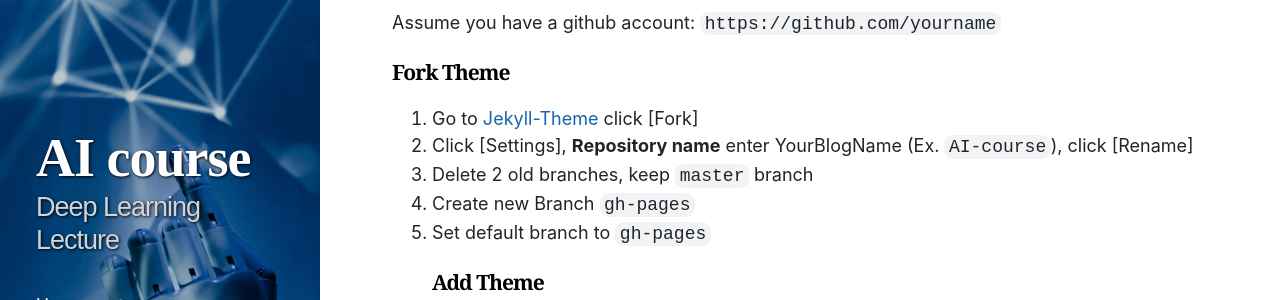
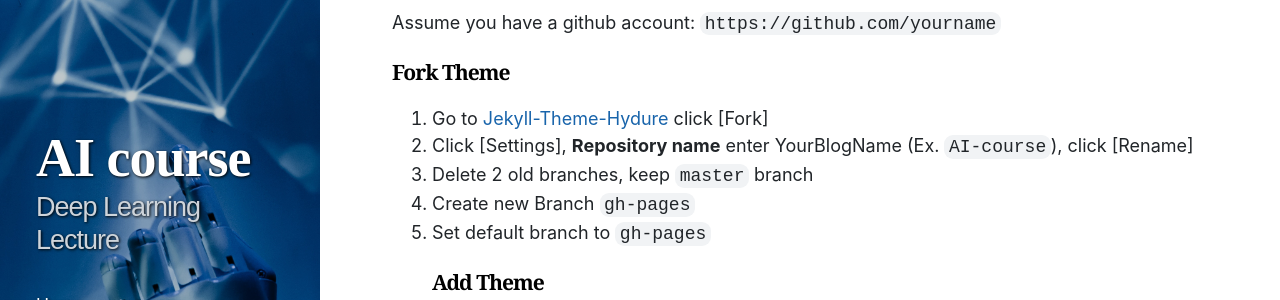
Before and after one commit to zivong/jekyll-theme-hydure, a Jekyll site: the page built from _posts/2021-03-01-whats-jekyll.md, in a window 1280 px wide and 900 px high. Shown: the part 299-599 px from the top of the window. Built offline with Jekyll 4.4.1, drawn with Linux system fonts in a browser that asks for light colours; nearby versions of some CDN libraries.

Commit message:
Update 2021-03-01-whats-jekyll.md

```diff
--- a/_posts/2021-03-01-whats-jekyll.md
+++ b/_posts/2021-03-01-whats-jekyll.md
@@ -10,7 +10,7 @@ tags: [jekyll]
 ## To create a Github Page with a Jekylle theme
 Assume you have a github account: `https://github.com/yourname`
 ### Fork Theme
-1. Go to [Jekyll-Theme](https://github.com/zivong/jekyll-theme-hydure) click [Fork] <br />
+1. Go to [Jekyll-Theme-Hydure](https://github.com/zivong/jekyll-theme-hydure) click [Fork] <br />
 2. Click [Settings], **Repository name** enter YourBlogName (Ex. `AI-course`), click [Rename]<br />
 3. Delete 2 old branches, keep `master` branch <br />
 4. Create new Branch `gh-pages` <br />
```
